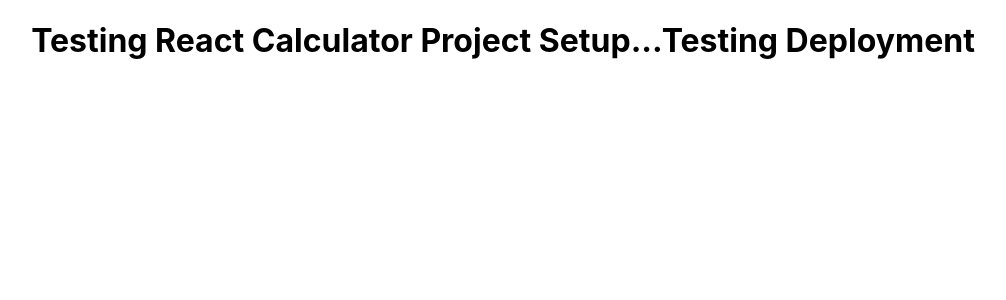
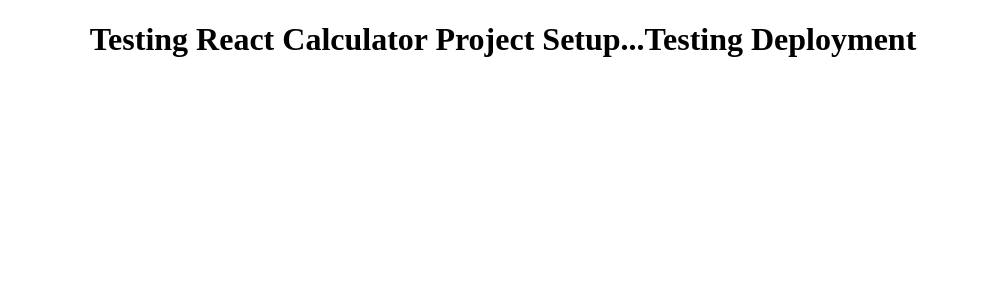
Before and after one commit to Zubenna/calculator-react, a React (Create React App) app: page / in a window 1280 px wide. Shown: the top 300 px of the page, without its empty margins (137-1143 px from the left). Built offline with nearby package versions, Linux system fonts and the light colour scheme.

Commit message:
Correcting Identation Error in File

```diff
--- a/src/index.css
+++ b/src/index.css
@@ -1,4 +1,4 @@
-body {
+/* body {
   margin: 0;
   font-family: -apple-system, BlinkMacSystemFont, 'Segoe UI', 'Roboto', 'Oxygen',
     'Ubuntu', 'Cantarell', 'Fira Sans', 'Droid Sans', 'Helvetica Neue',
@@ -10,4 +10,4 @@
 code {
   font-family: source-code-pro, Menlo, Monaco, Consolas, 'Courier New',
     monospace;
-}
+} */
--- a/src/index.js
+++ b/src/index.js
@@ -8,7 +8,7 @@
   <React.StrictMode>
     <App />
   </React.StrictMode>,
-  document.getElementById('root')
+  document.getElementById('root'),
 );
 
 // If you want to start measuring performance in your app, pass a function
--- a/src/reportWebVitals.js
+++ b/src/reportWebVitals.js
@@ -1,6 +1,8 @@
 const reportWebVitals = onPerfEntry => {
   if (onPerfEntry && onPerfEntry instanceof Function) {
-    import('web-vitals').then(({ getCLS, getFID, getFCP, getLCP, getTTFB }) => {
+    import('web-vitals').then(({
+      getCLS, getFID, getFCP, getLCP, getTTFB
+      }) => {
       getCLS(onPerfEntry);
       getFID(onPerfEntry);
       getFCP(onPerfEntry);
```
Also changed, not shown: .eslintrc.json (deleted), .stylelintrc.json (deleted).
